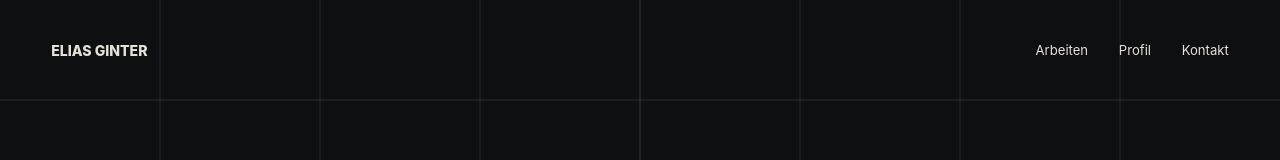
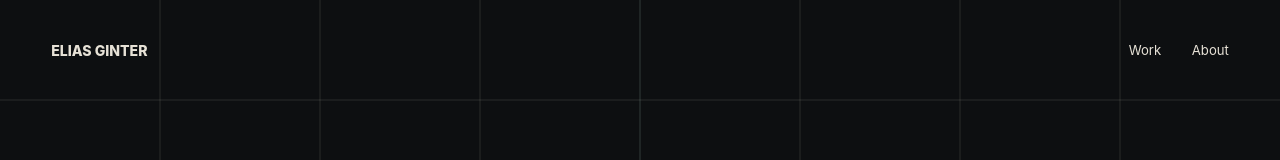
Before and after one commit to eligi9/eliasginter.de, a Vue app: page / in a window 1280 px wide. Shown: the top 160 px of the page. Built offline with nearby package versions, Linux system fonts and the light colour scheme.

Commit message:
Update header navigation labels

```diff
--- a/src/App.vue
+++ b/src/App.vue
@@ -34,9 +34,8 @@ const projects = [
   <header class="site-header">
     <a class="wordmark" href="#top" aria-label="Zum Anfang">Elias Ginter</a>
     <nav class="site-nav" aria-label="Hauptnavigation">
-      <a href="#arbeiten">Arbeiten</a>
-      <a href="#profil">Profil</a>
-      <a href="mailto:hello@example.com">Kontakt</a>
+      <a href="#arbeiten">Work</a>
+      <a href="#profil">About</a>
     </nav>
   </header>
 
```
